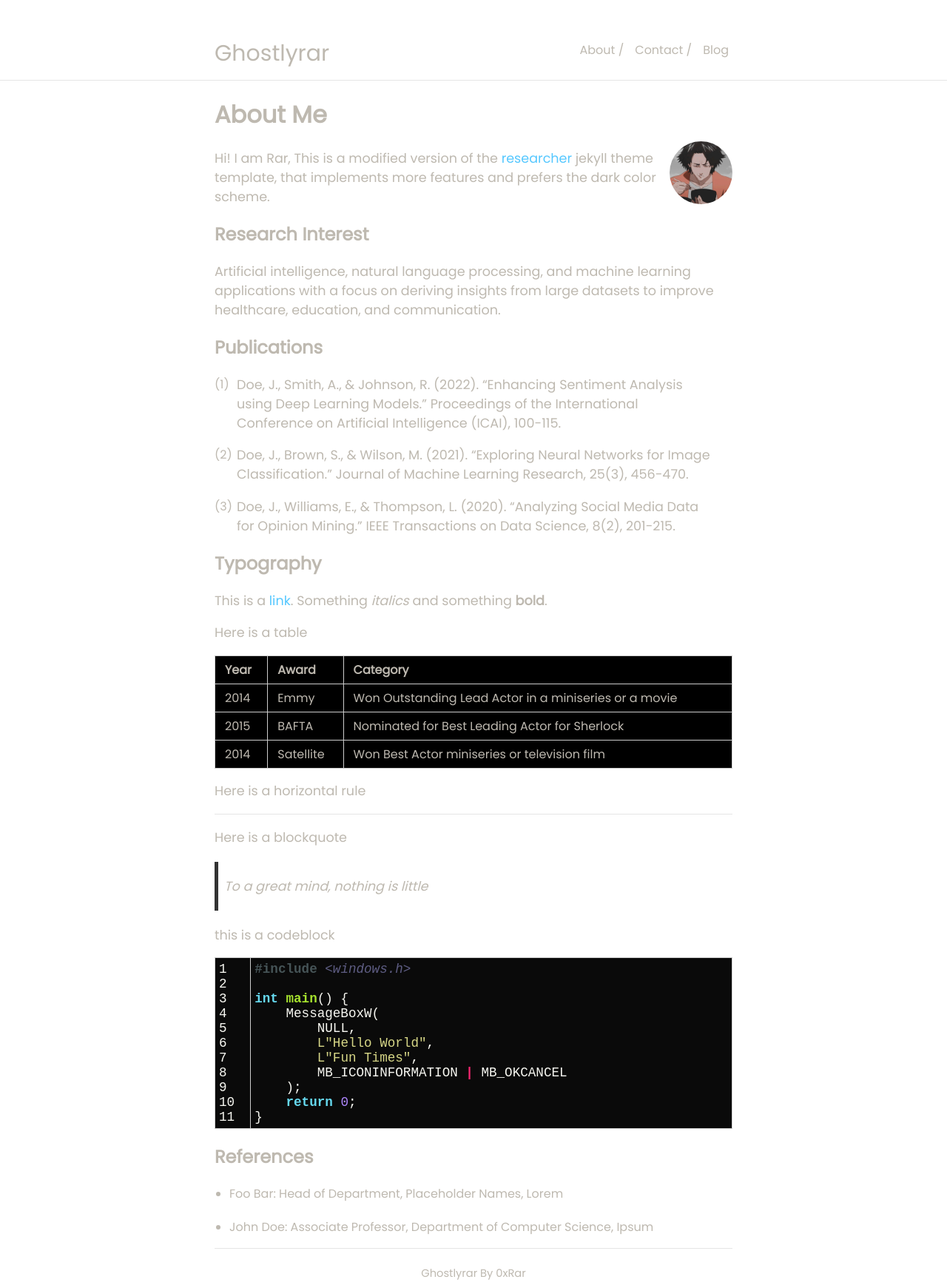
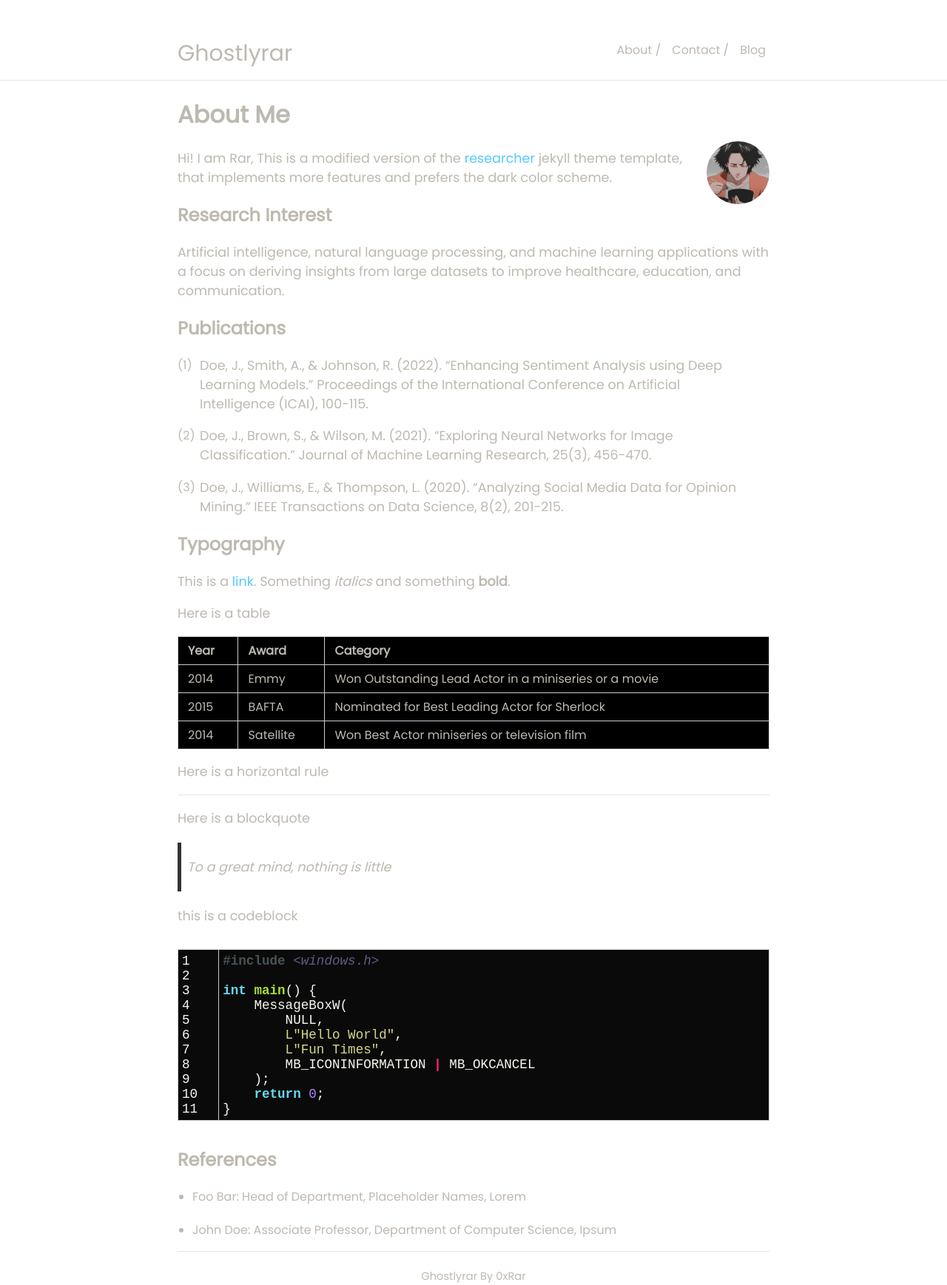
Before and after one commit to 0xRar/ghostlyrar, a Jekyll site: the page built from index.md, in a window 1280 px wide. Shown: the whole page at 74% size. Built offline with Jekyll 4.4.1, drawn with Linux system fonts in a browser that asks for light colours; our own code applies the rules of GitHub Pages for plain Markdown files.

Commit message:
Fix: Code Blocks getting out of the assigned width
When code blocks have a horizontally longer code/text they get out of the
already assigned max-width.

```diff
--- a/_sass/_syntax.css
+++ b/_sass/_syntax.css
@@ -207,5 +207,5 @@
 }
 .highlight {
   color: #f8f8f2;
-  background-color: #1b1d1e;
+  /* background-color: #1b1d1e; */
 }
--- a/_sass/typography.scss
+++ b/_sass/typography.scss
@@ -48,13 +48,16 @@
         padding: 2px 8px 2px 8px;
         font-style: italic;
     }
-    .language-plaintext {
+   .language-plaintext {
         background-color: rgba(110,118,129,0.4);
         color: whitesmoke;
         white-space: break-spaces;
         border-radius: 6px;
         padding: .2em .4em;
         margin: 0;
+    }
+    pre {
+        overflow: auto;
     }
     p small {
         color: $text;
--- a/_sass/vars.scss
+++ b/_sass/vars.scss
@@ -11,6 +11,6 @@ $image-size: 85px;
  * Build Variables, don't touch
  */
 
-$max-width: 700px;
+$max-width: 800px;
 $med-width: 600px;
 $small-width: 480px;
```
